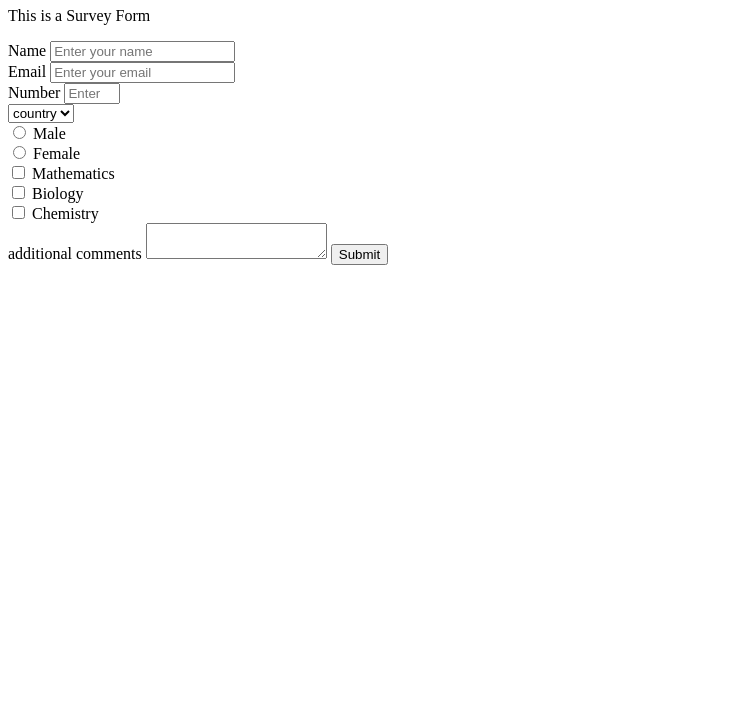
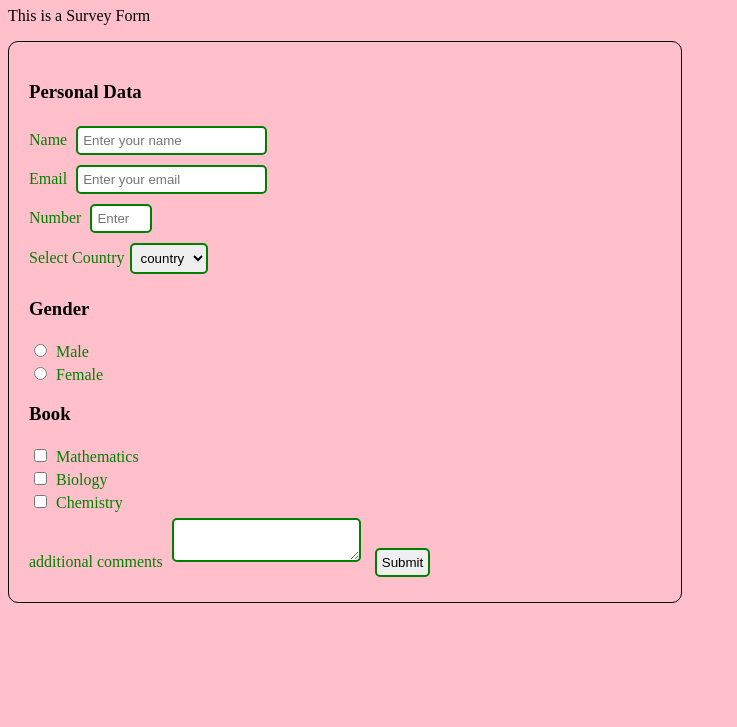
Before and after one commit to my1companion/OmarandAdeyinka, a plain HTML site: page index.html in a window 1280 px wide. Shown: the part 73-800 px from the top of the page, without its empty margins (0-737 px from the left). Drawn offline with Linux system fonts and the light colour scheme.

Commit message:
added internal style

```diff
--- a/index.html
+++ b/index.html
@@ -4,38 +4,64 @@
 <head>
     <meta charset="utf-8" />
     <title></title>
+    <style>
+        form{
+            padding: 20px;
+            border: solid 1px black;
+            width:50%;
+            border-radius:10px;
+        }
+        input, textarea, select{
+            margin:5px;
+            padding:5px;
+            border: solid 2px green;
+            border-radius:5px;
+        }
+        label{
+            color: green;
+        }
+        body{
+            background-color:pink
+        }
+
+    </style>
 </head>
 <body>
     <h1 id="title">Survey Form</h1>
     <p id="description">This is a Survey Form</p>
     <form id="survey-form">
+        <div id="personalData">
+            <h3>Personal Data</h3>
             <label id="name-label" for="name">Name</label>
             <input id="name" type="text" name="name" required placeholder="Enter your name"><br />
             <label id="email-label" for="email">Email</label>
             <input id="email" type="email" name="email" required placeholder="Enter your email"><br />
             <label id="number-label" for="number">Number</label>
             <input id="number" type="number" name="number" min="1" max="10" required placeholder="Enter your number"><br />
-        <select id="dropdown">
+            <label for="dropdown">Select Country</label><select id="dropdown">
                 <option selected disabled> country</option>
                 <option> Egypt</option>
                 <option> Nigeria</option>
 
             </select><br />
-
+        </div>        <div id="genderDiv">
+                     <h3>Gender</h3>
                      <input type="radio" name="gender" value="male" id="maleButton" />
                      <label for="maleButton">Male</label><br />
                      <input type="radio" name="gender" value="female" id="femaleButton" />
                      <label for="femaleButton">Female</label>
 
                      <br />
-
+                 </div>
+                 <div id="checkboxDiv">
+                     <h3>Book</h3>
                      <input type="checkbox" name="book1" value="Mathematics" id="book1" />
                      <label for="book1">Mathematics</label><br />
                      <input type="checkbox" name="book2" value="Biology" id="book2" />
                      <label for="book2">Biology</label><br />
                      <input type="checkbox" name="book3" value="Chemistry" id="book3" />
-        <label for="book3">Chemistry</label><br/>
-
+                     <label for="book3">Chemistry</label><br />
+                 </div>
         <label for="textarea"> additional comments</label>
         <textarea id="textarea" name="comments">
 
```
Lines whose indentation alone changed are shown as unchanged.
